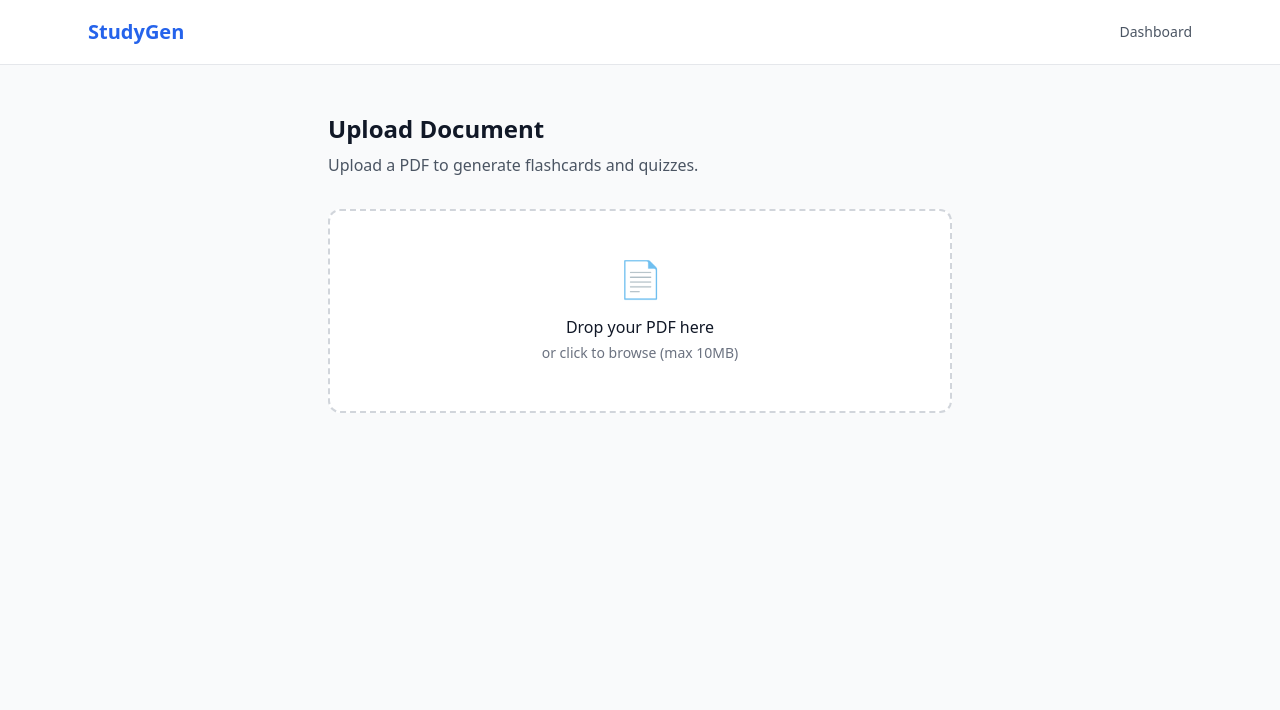
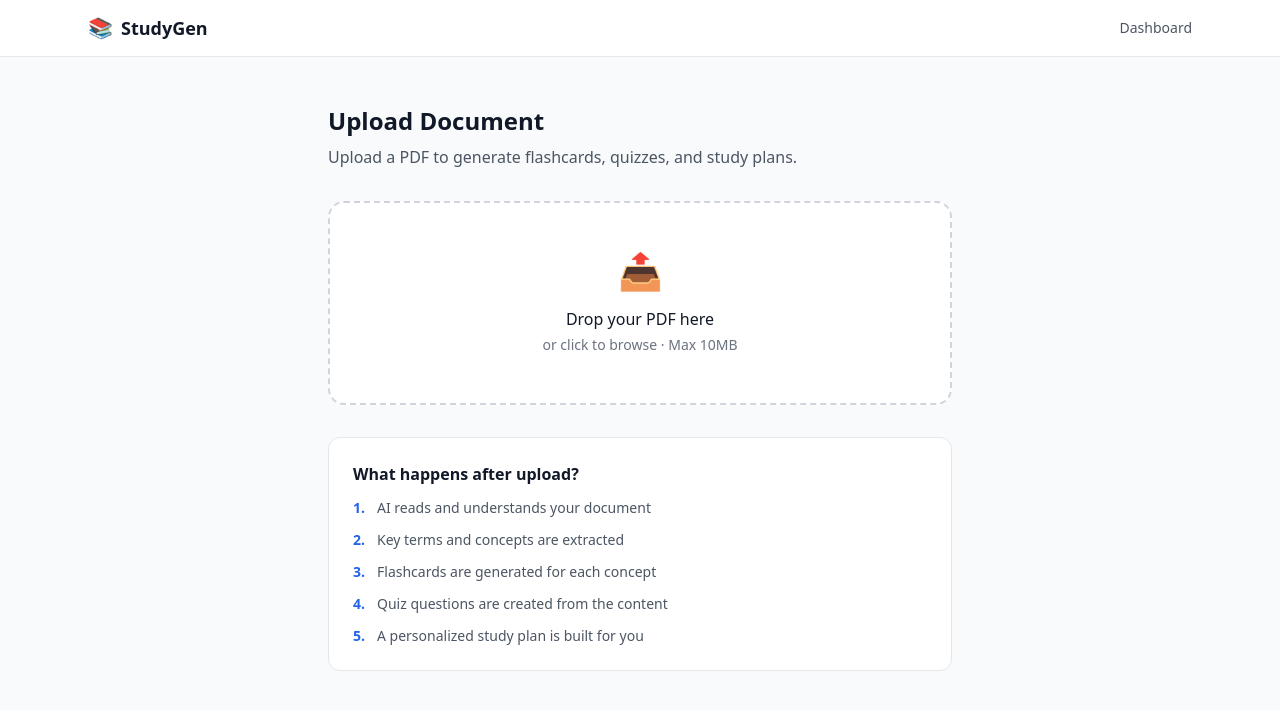
Before and after one commit to huts1232/studygen, a Next.js app: page /upload in a window 1280 px wide. Shown: the top 710 px of the page. Built offline with nearby package versions, Linux system fonts and the light colour scheme.

Commit message:
upgrade: page.tsx — polished UI with working features

```diff
--- a/src/app/upload/page.tsx
+++ b/src/app/upload/page.tsx
@@ -1,19 +1,112 @@
+"use client"
+
+import { useState, useRef } from "react"
+import Link from "next/link"
+
 export default function Upload() {
+  const [file, setFile] = useState<File | null>(null)
+  const [uploading, setUploading] = useState(false)
+  const [done, setDone] = useState(false)
+  const inputRef = useRef<HTMLInputElement>(null)
+
+  function handleDrop(e: React.DragEvent) {
+    e.preventDefault()
+    const f = e.dataTransfer.files[0]
+    if (f && f.type === "application/pdf") setFile(f)
+  }
+
+  function handleChange(e: React.ChangeEvent<HTMLInputElement>) {
+    const f = e.target.files?.[0]
+    if (f) setFile(f)
+  }
+
+  async function handleUpload() {
+    if (!file) return
+    setUploading(true)
+    // Simulate upload (would use Supabase Storage in production)
+    await new Promise(r => setTimeout(r, 2000))
+    setUploading(false)
+    setDone(true)
+  }
+
   return (
     <div className="min-h-screen bg-gray-50">
-      <nav className="border-b bg-white">
-        <div className="max-w-6xl mx-auto px-6 h-16 flex items-center justify-between">
-          <a href="/" className="text-xl font-bold text-blue-600">StudyGen</a>
-          <a href="/dashboard" className="text-sm text-gray-600 hover:text-gray-900">Dashboard</a>
+      <nav className="border-b bg-white sticky top-0 z-50">
+        <div className="max-w-6xl mx-auto px-6 h-14 flex items-center justify-between">
+          <Link href="/" className="flex items-center gap-2">
+            <span className="text-xl">📚</span>
+            <span className="text-lg font-bold text-gray-900">StudyGen</span>
+          </Link>
+          <Link href="/dashboard" className="text-sm text-gray-600 hover:text-gray-900">Dashboard</Link>
         </div>
       </nav>
+
       <main className="max-w-2xl mx-auto px-6 py-12">
         <h1 className="text-2xl font-bold text-gray-900 mb-2">Upload Document</h1>
-        <p className="text-gray-600 mb-8">Upload a PDF to generate flashcards and quizzes.</p>
-        <div className="bg-white rounded-xl border-2 border-dashed border-gray-300 p-12 text-center hover:border-blue-400 transition-colors cursor-pointer">
-          <div className="text-4xl mb-4">📄</div>
-          <p className="text-gray-900 font-medium mb-1">Drop your PDF here</p>
-          <p className="text-sm text-gray-500">or click to browse (max 10MB)</p>
+        <p className="text-gray-600 mb-8">Upload a PDF to generate flashcards, quizzes, and study plans.</p>
+
+        {done ? (
+          <div className="bg-white rounded-2xl border-2 border-green-200 p-12 text-center">
+            <div className="text-5xl mb-4">✅</div>
+            <h3 className="text-xl font-bold text-gray-900 mb-2">Upload complete!</h3>
+            <p className="text-gray-600 mb-6">AI is generating your study materials...</p>
+            <Link href="/dashboard" className="px-6 py-3 bg-blue-600 text-white rounded-xl font-semibold hover:bg-blue-700">
+              Go to Dashboard →
+            </Link>
+          </div>
+        ) : (
+          <>
+            <div
+              onDragOver={(e) => e.preventDefault()}
+              onDrop={handleDrop}
+              onClick={() => inputRef.current?.click()}
+              className={`bg-white rounded-2xl border-2 border-dashed p-12 text-center cursor-pointer transition-all hover:border-blue-400 hover:bg-blue-50/50 ${
+                file ? "border-blue-400 bg-blue-50/30" : "border-gray-300"
+              }`}
+            >
+              <input ref={inputRef} type="file" accept=".pdf" className="hidden" onChange={handleChange} />
+              {file ? (
+                <>
+                  <div className="text-4xl mb-4">📄</div>
+                  <p className="font-medium text-gray-900">{file.name}</p>
+                  <p className="text-sm text-gray-500 mt-1">{(file.size / 1024 / 1024).toFixed(1)} MB</p>
+                </>
+              ) : (
+                <>
+                  <div className="text-4xl mb-4">📤</div>
+                  <p className="font-medium text-gray-900 mb-1">Drop your PDF here</p>
+                  <p className="text-sm text-gray-500">or click to browse · Max 10MB</p>
+                </>
+              )}
+            </div>
+            {file && (
+              <button
+                onClick={handleUpload}
+                disabled={uploading}
+                className="w-full mt-4 py-3.5 bg-blue-600 text-white rounded-xl font-semibold text-lg hover:bg-blue-700 disabled:opacity-50 transition-all flex items-center justify-center gap-2"
+              >
+                {uploading ? (
+                  <>
+                    <svg className="animate-spin h-5 w-5" viewBox="0 0 24 24"><circle className="opacity-25" cx="12" cy="12" r="10" stroke="currentColor" strokeWidth="4" fill="none" /><path className="opacity-75" fill="currentColor" d="M4 12a8 8 0 018-8V0C5.373 0 0 5.373 0 12h4zm2 5.291A7.962 7.962 0 014 12H0c0 3.042 1.135 5.824 3 7.938l3-2.647z" /></svg>
+                    Uploading & Processing...
+                  </>
+                ) : (
+                  "Upload & Generate Study Materials"
+                )}
+              </button>
+            )}
+          </>
+        )}
+
+        <div className="mt-8 bg-white rounded-xl border p-6">
+          <h3 className="font-semibold text-gray-900 mb-3">What happens after upload?</h3>
+          <div className="space-y-3 text-sm text-gray-600">
+            <div className="flex gap-3"><span className="text-blue-600 font-bold">1.</span> AI reads and understands your document</div>
+            <div className="flex gap-3"><span className="text-blue-600 font-bold">2.</span> Key terms and concepts are extracted</div>
+            <div className="flex gap-3"><span className="text-blue-600 font-bold">3.</span> Flashcards are generated for each concept</div>
+            <div className="flex gap-3"><span className="text-blue-600 font-bold">4.</span> Quiz questions are created from the content</div>
+            <div className="flex gap-3"><span className="text-blue-600 font-bold">5.</span> A personalized study plan is built for you</div>
+          </div>
         </div>
       </main>
     </div>
```
